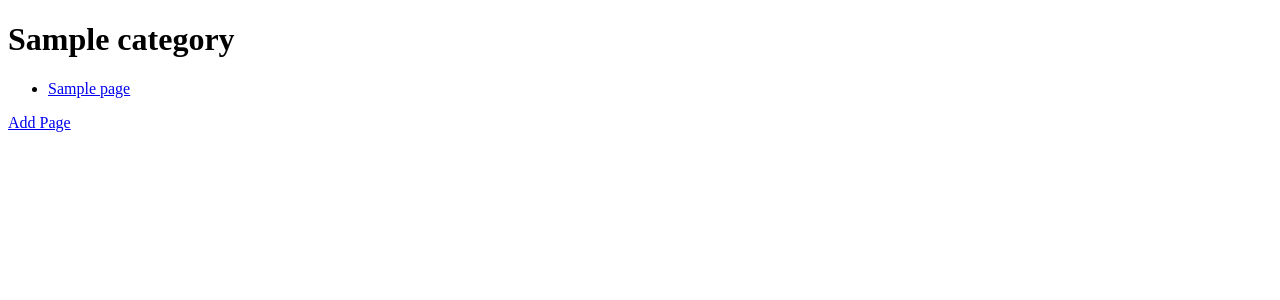
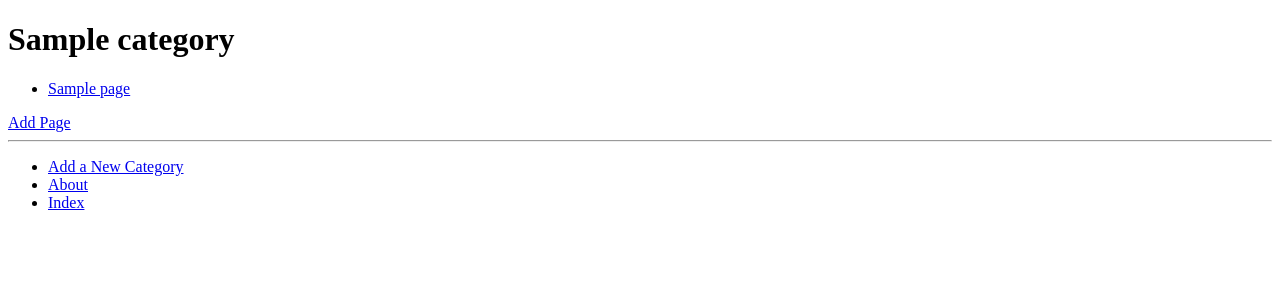
Before and after one commit to SophiaCCY/tango_with_django_project, a Django app: the page made by templates/rango/base.html in a window 1280 px wide. Shown: the top 300 px of the page. Run offline with Django 3.2, Linux system fonts and the light colour scheme; tables that the repository leaves empty hold one stand-in row (Sample ...).

Commit message:
ch8 first commit

```diff
--- /dev/null
+++ b/templates/rango/base.html
@@ -0,0 +1,27 @@
+<!DOCTYPE html>
+{% load staticfiles %}
+
+<html>
+    <head>
+        <title>
+            Rango -
+            {% block title_block %}
+               How to Tango with Django!
+            {% endblock %}
+        </title>
+    </head>
+    <body>
+        <div>
+        {% block body_block %}
+        {% endblock %}
+        </div>
+        <hr />
+        <div>
+            <ul>
+                <li><a href="{% url 'rango:add_category' %}">Add a New Category</a></li>
+                <li><a href="{% url 'rango:about' %}">About</a></li>
+                <li><a href="{% url 'rango:index' %}">Index</a></li>
+            </ul>
+        </div>
+    </body>
+</html>
--- a/templates/rango/category.html
+++ b/templates/rango/category.html
@@ -1,13 +1,15 @@
-<!DOCTYPE html>
+{% extends 'rango/base.html' %}
+{% load staticfiles %}
 
-<html>
+{% block title_block %}
+    {% if category %}
+        {{ category.name }}
+    {% else %}
+        Unknown Category
+    {% endif %}
+{%endblock%}
 
-    <head>
-        <title>Rango</title>
-    </head>
-
-    <body>
-        <div>
+{% block body_block %}
     {% if category %}
     <h1>{{ category.name }}</h1>
     {% if pages %}
@@ -19,11 +21,9 @@
     {% else %}
     <strong>No pages currently in category.</strong>
     {% endif %}
-            <a href="/rango/category/{{ category.slug }}/add_page/">Add Page</a> <br />
+
+    <a href="{% url 'rango:add_page' category.slug %}">Add Page</a> <br />
     {% else %}
     The specified category does not exist.
     {% endif %}
-        </div>
-    </body>
-
-</html>
+{% endblock %}
--- a/templates/rango/index.html
+++ b/templates/rango/index.html
@@ -18,8 +18,9 @@
                 <ul>
                 {% for category in categories %}
                     <li>
-                        <!-- The following line is changed to add an HTML hyperlink -->
-                        <a href="/rango/category/{{ category.slug }}/">{{ category.name }}</a>
+                        <a href="{% url 'rango:show_category' category.slug %}">
+                            {{ category.name }}
+                        </a>
                     </li>
                 {% endfor %}
                 </ul>
```
Lines whose indentation alone changed are shown as unchanged.
